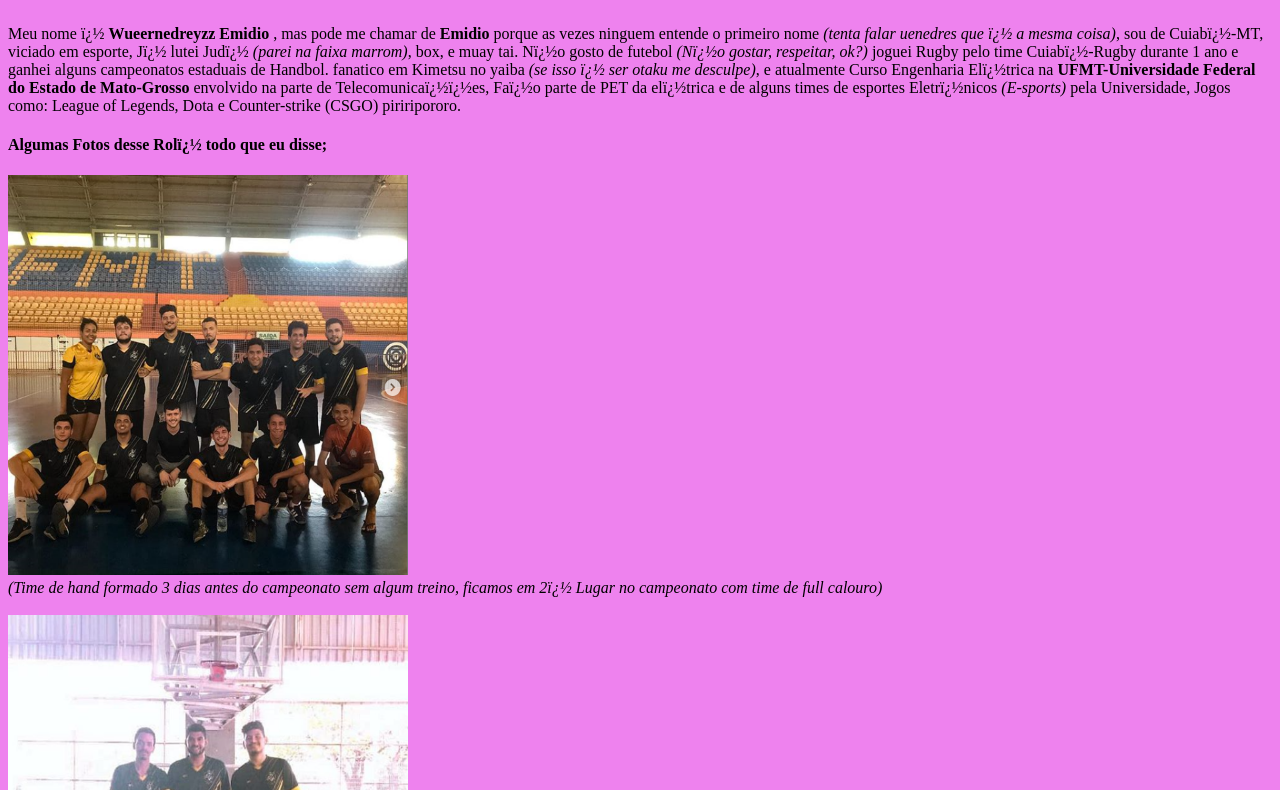
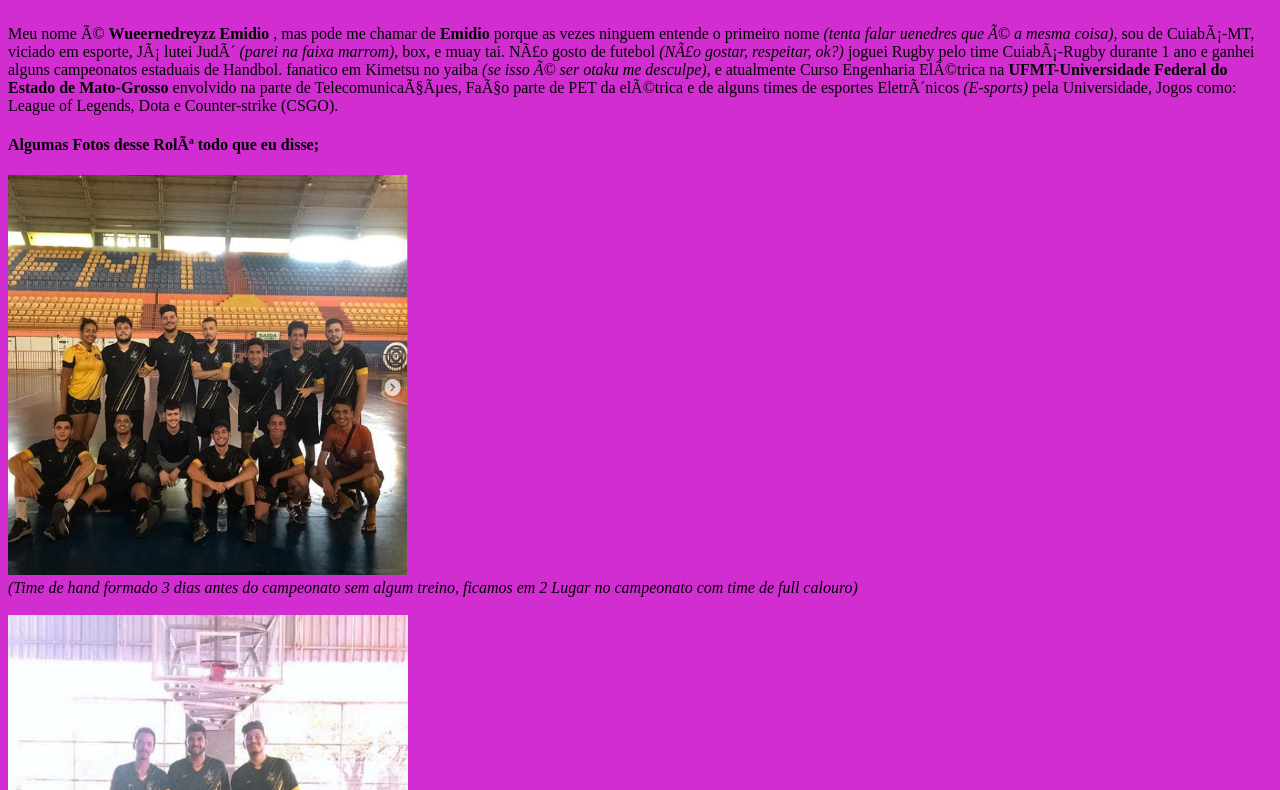
Before and after one commit to uenedres/Minha_Pagina, a plain HTML site: page wueernereyzz_emidio_alencar_da_costa_goçalves.html in a window 1280 px wide. Shown: the part 73-863 px from the top of the page. Drawn offline with Linux system fonts and the light colour scheme.

Commit message:
Minha pagina atualizada

```diff
--- a/wueernereyzz_emidio_alencar_da_costa_goçalves.html
+++ b/wueernereyzz_emidio_alencar_da_costa_goçalves.html
@@ -4,23 +4,23 @@
 		<meta charset="uft-8"/>
 		<title> Wueernedreyzz Emidio Alencar da Costa Gon�alves, 23 Anos, Viciado em esporte e odeia perder </title>
 	</head>
-	<body style=background-color:violet; text-align:center>
+	<body style=background-color:rgb(209,45,209); text-align:center>
 		<h1>Sobre mim;</h1> <BR>
-		Meu nome � <b> Wueernedreyzz Emidio </b>, mas pode me chamar de <b> Emidio </b> porque as vezes ninguem entende o primeiro nome <i>(tenta falar uenedres que � a mesma coisa)</i>,
-		sou de Cuiab�-MT, viciado em esporte, J� lutei Jud� <i>(parei na faixa marrom)</i>, box, e muay tai. N�o gosto de futebol <i>(N�o gostar, respeitar, ok?)</i>
-		joguei Rugby pelo time Cuiab�-Rugby durante 1 ano e ganhei alguns campeonatos estaduais de Handbol. fanatico em Kimetsu no yaiba <i>(se isso � ser otaku me desculpe)</i>, e atualmente
-		Curso Engenharia El�trica na <b>UFMT-Universidade Federal do Estado de Mato-Grosso</b> envolvido na parte de Telecomunica��es, Fa�o parte de PET da el�trica e de alguns times de esportes Eletr�nicos <i>(E-sports)</i>
-		pela Universidade, Jogos como: League of Legends, Dota e Counter-strike (CSGO) piriripororo.
+		Meu nome é <b> Wueernedreyzz Emidio </b>, mas pode me chamar de <b> Emidio </b> porque as vezes ninguem entende o primeiro nome <i>(tenta falar uenedres que é a mesma coisa)</i>,
+		sou de Cuiabá-MT, viciado em esporte, Já lutei Judô <i>(parei na faixa marrom)</i>, box, e muay tai. Não gosto de futebol <i>(Não gostar, respeitar, ok?)</i>
+		joguei Rugby pelo time Cuiabá-Rugby durante 1 ano e ganhei alguns campeonatos estaduais de Handbol. fanatico em Kimetsu no yaiba <i>(se isso é ser otaku me desculpe)</i>, e atualmente
+		Curso Engenharia Elétrica na <b>UFMT-Universidade Federal do Estado de Mato-Grosso</b> envolvido na parte de Telecomunicações, Faço parte de PET da elétrica e de alguns times de esportes Eletrônicos <i>(E-sports)</i>
+		pela Universidade, Jogos como: League of Legends, Dota e Counter-strike (CSGO).
 
-		<h4>Algumas Fotos desse Rol� todo que eu disse;</h4>
+		<h4>Algumas Fotos desse Rolê todo que eu disse;</h4>
 		<img src="screenshot_1.png" width=400 height=400>
-		<br> <i>(Time de hand formado 3 dias antes do campeonato sem algum treino, ficamos em 2� Lugar no campeonato com time de full calouro)</i>
+		<br> <i>(Time de hand formado 3 dias antes do campeonato sem algum treino, ficamos em 2 Lugar no campeonato com time de full calouro)</i>
 		<br> <br>
 		<img src="screenshot_2.png" width=400 height=400>
-		<br> <i>(Poh n�o disse mas joguei basquete tbm, ficamos em 2� Lugar tbm, s� perdemos pro time cotado a ganhar, a galerinha da Educa��o Fisica � complicada)</i>
+		<br> <i>(Poh não disse mas joguei basquete tbm, ficamos em 2 Lugar tbm, só perdemos pro time cotado a ganhar, a galerinha da Educação Fisica é complicada)</i>
 		<br> <br>
 		<img src="screenshot_3.png" width=400 height=400>
-		<br> <i>(e por ultimos abatemos 3 times veteramos no League of Legends, com um time que arrumamos em 5min antes do camp come�ar, mas ficamos em 2� lugar pela falta de treino) </i>
+		<br> <i>(e por ultimos abatemos 3 times veteramos no League of Legends, com um time que arrumamos em 5min antes do camp começar, mas ficamos em 2 lugar pela falta de treino) </i>
 		<br> <br>
 	</body>
 </html>
```
